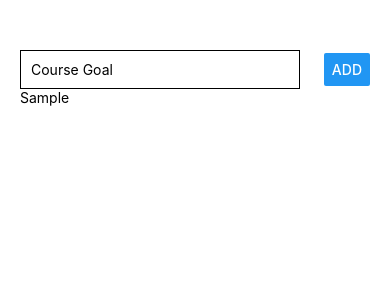
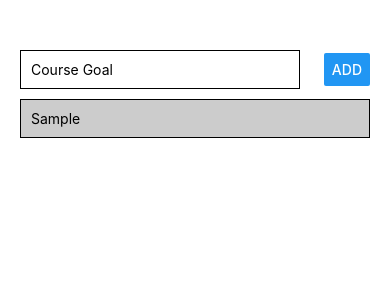
Before and after one commit to DenisKhatsuk/rn-complete-guide, a React Native app: screen / in a window 390 px wide. Both pictures are taken after typing "Sample" into the empty fields and a click on the button "ADD". Shown: the top 300 px of the page. Built offline with nearby package versions, Linux system fonts and the light colour scheme.

Commit message:
feat: #29 style goals list items

```diff
--- a/App.js
+++ b/App.js
@@ -29,7 +29,15 @@ const App = () => {
         />
       </View>
       <View>
-        { goalsList.map((item,  idx) => <Text key = { idx }>{ item }</Text>) }
+        { goalsList.map((item,  idx) => {
+          return (
+            <Text
+              key = { idx }
+              style = { styles.listItem }>
+                { item }
+            </Text>
+          );
+        }) }
       </View>
     </View>
   );
@@ -51,6 +59,13 @@ const styles = StyleSheet.create({
     borderColor: 'black',
     borderWidth: 1,
   },
+  listItem: {
+    padding: 10,
+    marginVertical: 10,
+    backgroundColor: '#ccc',
+    borderColor: 'black',
+    borderWidth: 1,
+  },
 });
 
 export default App;
```
